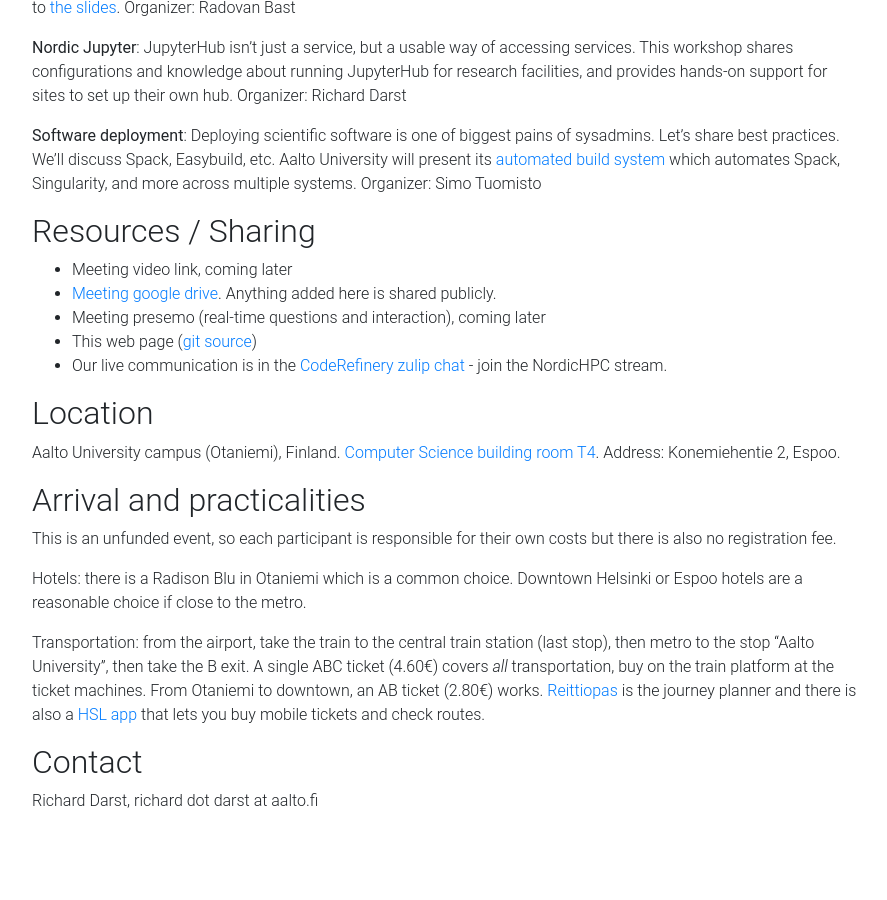
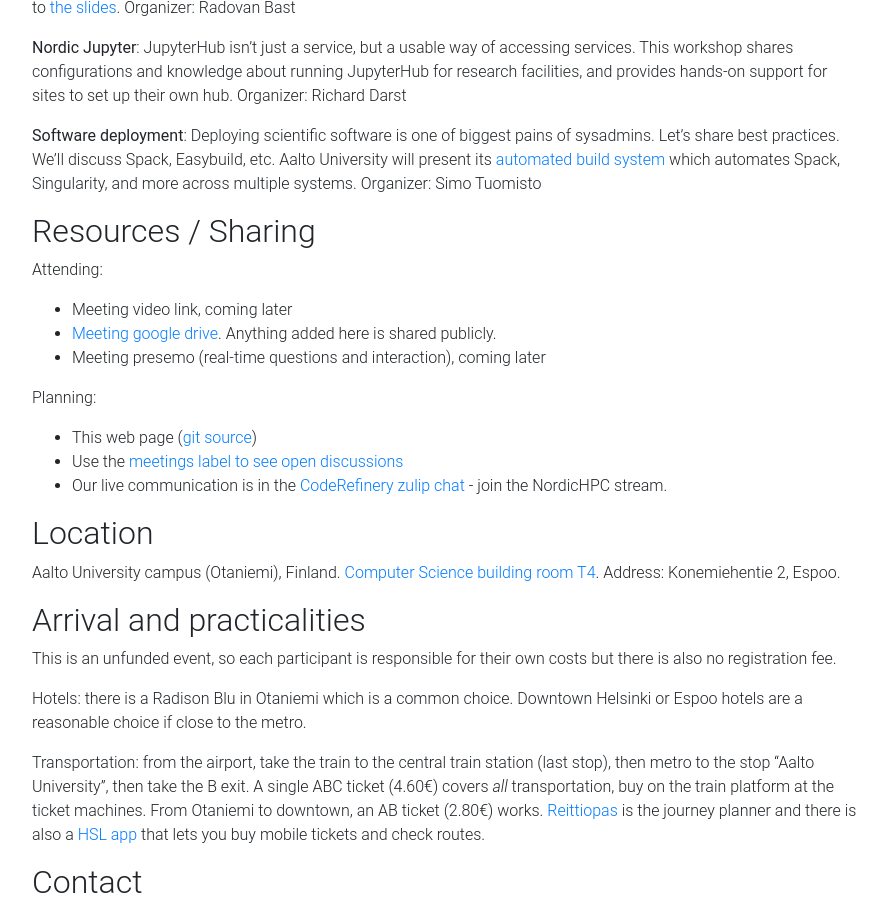
Before and after one commit to NordicHPC/nordichpc.github.io, a Jekyll site: the page built from 2019-11-14-helsinki.md, in a window 1280 px wide and 900 px high, scrolled down 1369 px. Shown: the whole window, without its empty margins (338-1225 px from the left). Built offline with Jekyll 4.4.1, drawn with Linux system fonts in a browser that asks for light colours; nearby versions of some CDN libraries; comment, search, counter and statistics services are not loaded.

Commit message:
Meetings: Add a github label for meeting related issues and discussion

```diff
--- a/2019-11-14-helsinki.md
+++ b/2019-11-14-helsinki.md
@@ -99,10 +99,14 @@ Organizer: Simo Tuomisto
 
 ## Resources / Sharing
 
+Attending:
 * Meeting video link, coming later
 * [Meeting google drive](https://drive.google.com/drive/u/0/folders/1f6PwK_ihXoKRbQdyAQ2Kwh7z3h7UuxRh).  Anything added here is shared publicly.
 * Meeting presemo (real-time questions and interaction), coming later
+
+Planning:
 * This web page ([git source](https://github.com/NordicHPC/nordichpc.github.io))
+* Use the [meetings label to see open discussions](https://github.com/NordicHPC/nordichpc.github.io/labels/meetings)
 * Our live communication is in the [CodeRefinery zulip
   chat](https://coderefinery.zulipchat.com/) - join the NordicHPC stream.
 
```
